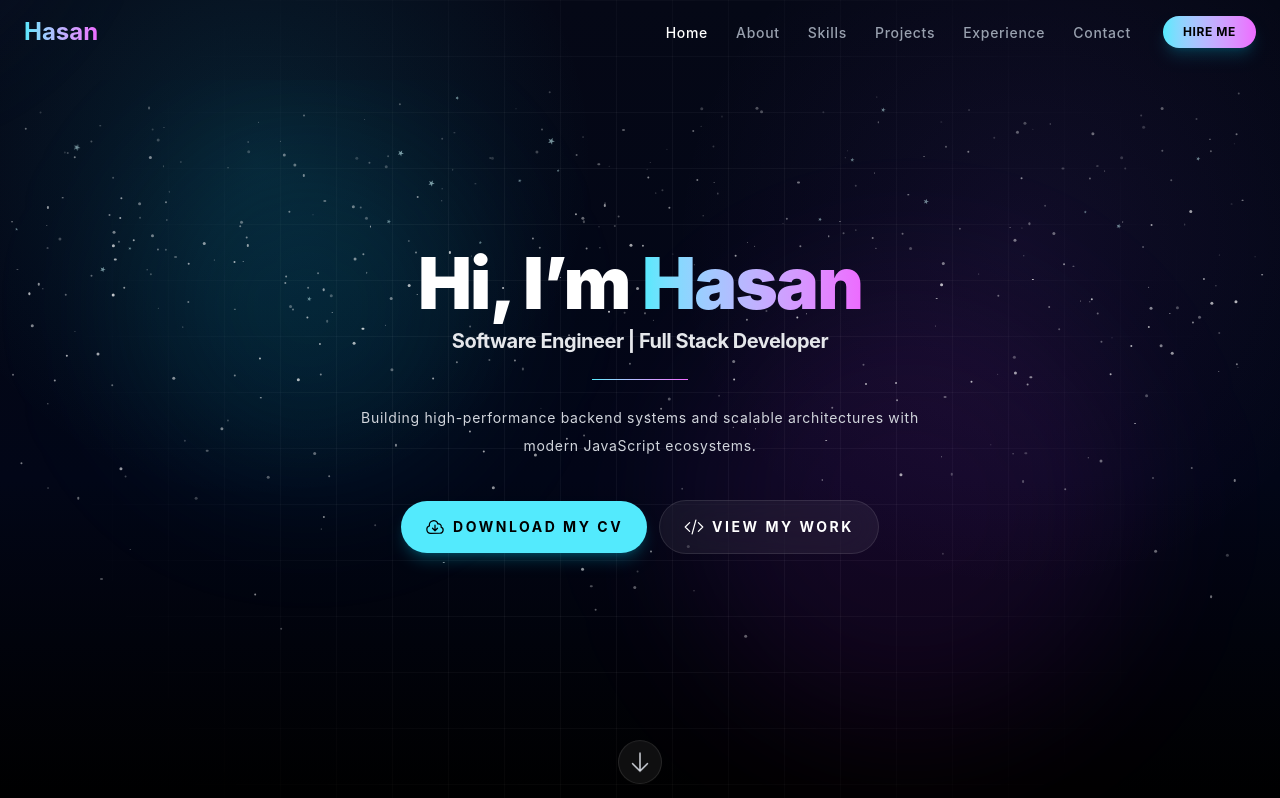
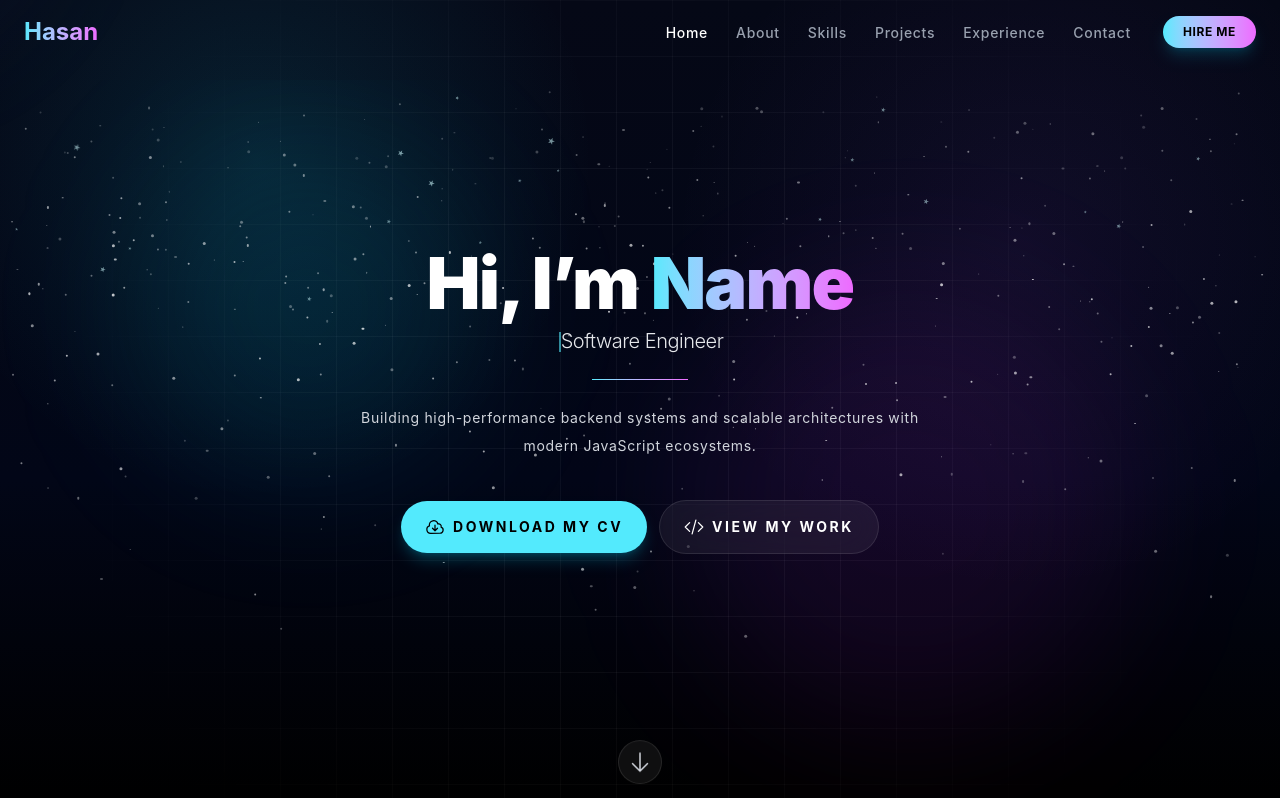
Before and after one commit to Ubaidullah-Hasan/porthfolio-v2, a React (Vite) app: page / in a window 1280 px wide. Shown: the top 798 px of the page. Built offline with nearby package versions, Linux system fonts and the light colour scheme; no server answers; the database is empty.

Commit message:
feat: update Hero component to accept profileData prop; implement TypeWriter for dynamic text display and remove unused TimelineItem component

```diff
--- a/src/App.jsx
+++ b/src/App.jsx
@@ -24,7 +24,6 @@ function SectionFallback() {
  */
 export default function App() {
   const {profileData, loading,} = usePortfolio();
-  console.log("App component profileData:", profileData); // Debugging line
 
   if (loading) return <LoadingSpinner />;
 
@@ -41,7 +40,7 @@ export default function App() {
 
       {/* Page sections – each id is used for smooth scroll navigation */}
       <section id="hero">
-        <Hero />
+        <Hero profileData={profileData} />
       </section>
 
       <Suspense fallback={<SectionFallback />}>
--- a/src/components/Hero/Hero.jsx
+++ b/src/components/Hero/Hero.jsx
@@ -2,7 +2,8 @@ import HeroBackground from "./HeroBackground";
 import HeroContent from "./HeroContent";
 import HeroScrollButton from "./HeroScrollButton";
 
-export default function Hero() {
+export default function Hero({profileData}) {
+
   return (
     <section
       id="home"
@@ -11,7 +12,7 @@ export default function Hero() {
       <HeroBackground />
 
       <div className="relative z-10 mx-auto flex min-h-screen max-w-3xl items-center justify-center px-4 py-24 sm:px-6 lg:px-8">
-        <HeroContent />
+        <HeroContent profileData={profileData} />
       </div>
 
       <HeroScrollButton targetId="about" />
--- a/src/components/Hero/HeroContent.jsx
+++ b/src/components/Hero/HeroContent.jsx
@@ -4,11 +4,13 @@ import {
 } from "@heroicons/react/24/outline";
 import { motion } from "framer-motion";
 import cvPdf from "../../assets/ubaidullah_hasan_CV.pdf";
+import TypeWriter from "../ui/TypeWriter";
 
 const professionalSummary =
   "Building high-performance backend systems and scalable architectures with modern JavaScript ecosystems.";
 
-export default function HeroContent() {
+export default function HeroContent({ profileData }) {
+
   return (
     <motion.div
       initial={{ opacity: 0, y: 40 }}
@@ -25,10 +27,16 @@ export default function HeroContent() {
       >
         Hi, I&rsquo;m{" "}
         <span className="bg-linear-to-r from-cyan-300 to-fuchsia-400 bg-clip-text text-transparent">
-          Hasan
+          { profileData?.last_name || "Name"}
         </span>
-        <span className="mt-2 block text-lg font-bold tracking-tight text-gray-200 sm:text-xl">
-          Software Engineer | Full Stack Developer
+        <span className="mt-2 block font-light tracking-tight text-gray-200 sm:text-xl">
+          <TypeWriter
+            words={["Software Engineer", "Full Stack Developer"]}
+            direction="rtl"
+            typeSpeed={70}
+            deleteSpeed={40}
+            pauseDuration={2000}
+          />
         </span>
       </motion.h1>
 
--- a/src/components/TimelineItem.jsx
+++ /dev/null
@@ -1,36 +0,0 @@
-import { motion } from "framer-motion";
-import { ArrowRightIcon } from "@heroicons/react/24/outline";
-
-export default function TimelineItem({ index, year, role, company, description, animate }) {
-  return (
-    <motion.div
-      custom={index}
-      initial={{ opacity: 0, x: -30 }}
-      animate={animate}
-      whileHover={{ x: 4 }}
-      className="group relative mb-10 ml-8"
-    >
-      <div className="absolute -left-10 top-1 flex h-9 w-9 items-center justify-center rounded-full bg-gradient-to-br from-cyan-300 to-fuchsia-400 text-[11px] font-bold text-black shadow-lg shadow-cyan-500/20">
-        {year}
-      </div>
-
-      <div className="rounded-xl border border-white/10 bg-white/5 p-5 backdrop-blur-md transition-shadow duration-300 group-hover:shadow-[0_0_20px_rgba(255,255,255,0.06)]">
-        <h3 className="text-lg font-semibold text-white">
-          {role}{" "}
-          <span className="bg-gradient-to-r from-cyan-300 to-fuchsia-400 bg-clip-text text-transparent">
-            @ {company}
-          </span>
-        </h3>
-
-        <p className="mt-2 text-sm leading-relaxed text-gray-300">
-          {description}
-        </p>
-
-        <div className="mt-3 flex items-center gap-1 text-xs font-medium text-cyan-300 opacity-0 transition-opacity duration-300 group-hover:opacity-100">
-          <span>View Details</span>
-          <ArrowRightIcon className="h-3 w-3 transition-transform duration-300 group-hover:translate-x-0.5" />
-        </div>
-      </div>
-    </motion.div>
-  );
-}
--- /dev/null
+++ b/src/components/ui/TypeWriter.jsx
@@ -0,0 +1,96 @@
+"use client";
+
+import { useEffect, useState } from "react";
+
+/**
+ * Reusable typing animation component.
+ *
+ * @param {Object} props
+ * @param {string[]} props.words - Array of words/phrases to cycle through
+ * @param {"ltr" | "rtl"} props.direction - Text direction: "ltr" (left-to-right) or "rtl" (right-to-left)
+ * @param {number} [props.typeSpeed=80] - Milliseconds per character when typing
+ * @param {number} [props.deleteSpeed=50] - Milliseconds per character when deleting
+ * @param {number} [props.pauseDuration=1500] - Pause after typing a word before deleting
+ * @param {string} [props.className] - Additional CSS classes
+ * @param {string} [props.cursorClassName] - Custom cursor styling
+ */
+export default function TypeWriter({
+  words,
+  direction = "ltr",
+  typeSpeed = 80,
+  deleteSpeed = 50,
+  pauseDuration = 1500,
+  className = "",
+  cursorClassName = "",
+}) {
+  const [wordIndex, setWordIndex] = useState(0);
+  const [charIndex, setCharIndex] = useState(0);
+  const [isDeleting, setIsDeleting] = useState(false);
+  const [isPaused, setIsPaused] = useState(false);
+
+  const currentWord = words[wordIndex];
+  const displayText = isDeleting
+    ? currentWord.slice(0, charIndex)
+    : currentWord.slice(0, charIndex);
+
+  useEffect(() => {
+    if (isPaused) return;
+
+    const speed = isDeleting ? deleteSpeed : typeSpeed;
+
+    // Typing complete → pause then start deleting
+    if (!isDeleting && charIndex === currentWord.length) {
+      setIsPaused(true);
+      const pauseTimer = setTimeout(() => {
+        setIsPaused(false);
+        setIsDeleting(true);
+      }, pauseDuration);
+      return () => clearTimeout(pauseTimer);
+    }
+
+    // Deleting complete → move to next word
+    if (isDeleting && charIndex === 0) {
+      setIsDeleting(false);
+      setWordIndex((prev) => (prev + 1) % words.length);
+      return;
+    }
+
+    const timer = setTimeout(() => {
+      setCharIndex((prev) => (isDeleting ? prev - 1 : prev + 1));
+    }, speed);
+
+    return () => clearTimeout(timer);
+  }, [
+    charIndex,
+    isDeleting,
+    isPaused,
+    currentWord,
+    typeSpeed,
+    deleteSpeed,
+    pauseDuration,
+    words.length,
+  ]);
+
+  const isRtl = direction === "rtl";
+
+  return (
+    <span
+      className={`inline-block ${className}`}
+      dir={isRtl ? "rtl" : "ltr"}
+    >
+      <span
+        className={isRtl ? "inline-block text-right" : "inline-block text-left"}
+      >
+        {displayText}
+      </span>
+      <span
+        className={`ml-0.5 inline-block h-[1em] w-[2px] animate-pulse align-middle ${
+          cursorClassName || "bg-cyan-300"
+        }`}
+        style={{
+          animationDuration: "1s",
+        }}
+      />
+    </span>
+  );
+}
```
